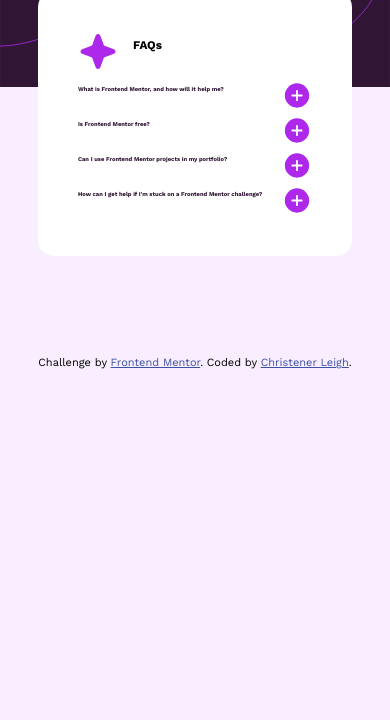
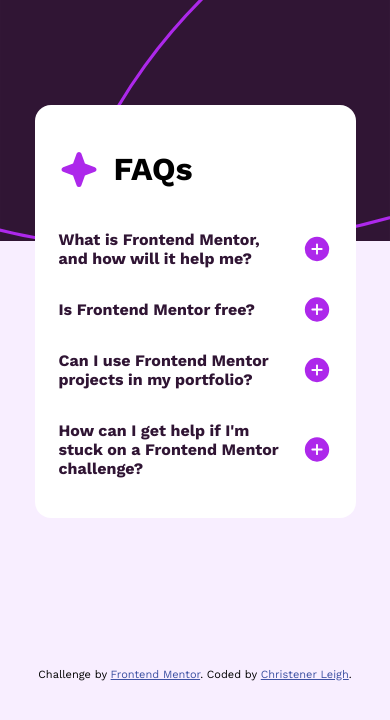
Before and after one commit to Christener19/FAQ-page, a plain HTML site: page client/index.html in a window 390 px wide. Drawn offline with nearby package versions, Linux system fonts and the light colour scheme.

Commit message:
css styling almost done

```diff
--- a/client/index.html
+++ b/client/index.html
@@ -12,9 +12,11 @@
 </head>
 <body>
   <header>
- <img src="./assets/images/background-pattern-desktop.svg" alt="Light purple squiggly lines against a darker purple background.">
+ <img class="header-image" src="./assets/images/background-pattern-desktop.svg" alt="Light purple squiggly lines against a darker purple background.">
+ <img class="header-image2" src="./assets/images/background-pattern-mobile.svg" alt="Light purple squiggly lines against a darker purple background.">
   </header>
 <main>
+  <div class="out">
   <div class="card-container">
     <div class="header-container">
       <img src="./assets/images/icon-star.svg" alt="Purple star icon">
@@ -49,6 +51,7 @@
     <p class="text-hide">The best place to get help is inside Frontend Mentor's Discord community. There's a help channel where you can ask questions and seek support from other community members.</p>
   </div>
 </div>
+</div>
 </main>
 <footer>
   <div class="attribution">
--- a/client/style.css
+++ b/client/style.css
@@ -13,21 +13,25 @@
     font-family: "Work Sans", sans-serif;
     background-color: var(--Lightpink);
     overflow-x: hidden;
-
 }
 
 header > img {
     width: 100%;
 }
-
+.header-image2 {
+    display: none;
+}
+.out {
+    display: flex;
+    justify-content: center;
+    align-items: center;
+}
 .card-container {
-    position: relative;
-    top: -100px;
+    margin: -15% 0 150px 0;
     padding: 40px;
     background-color: var(--white);
     width: 60vw;
     height: auto;
-    margin: 0 auto;
     border-radius: 16px;
 }
 .header-container > img {
@@ -40,19 +44,40 @@
 .question-image {
     justify-content: space-between;
 }
-h1 {
-    font-size: 3vw;
-}
+
 h3 {
     color: var(--Darkpurple);
-    font-size: 1.5vw;
+    width: 85%;
 }
 h3:hover {
     color: var(--pink);
 }
 .text-hide {
     color: var(--Grayishpurple);
-    font-size: 1.3vw;
+}
+
+
+@media (min-width: 100px) and (max-width: 600px) {
+   .header-image {
+    display: none;
+   }
+   .header-image2 {
+    display: block;
+   }
+    .card-container {
+        margin-top: -35%;
+        width: 70vw;
+        padding: 24px;
+    }
+
+h3 {
+    font-size: 16px;
+}
+
+.text-hide {
+   font-size: 14px;
+}
+
 }
 
 .attribution { font-size: 11px; text-align: center; }
```
